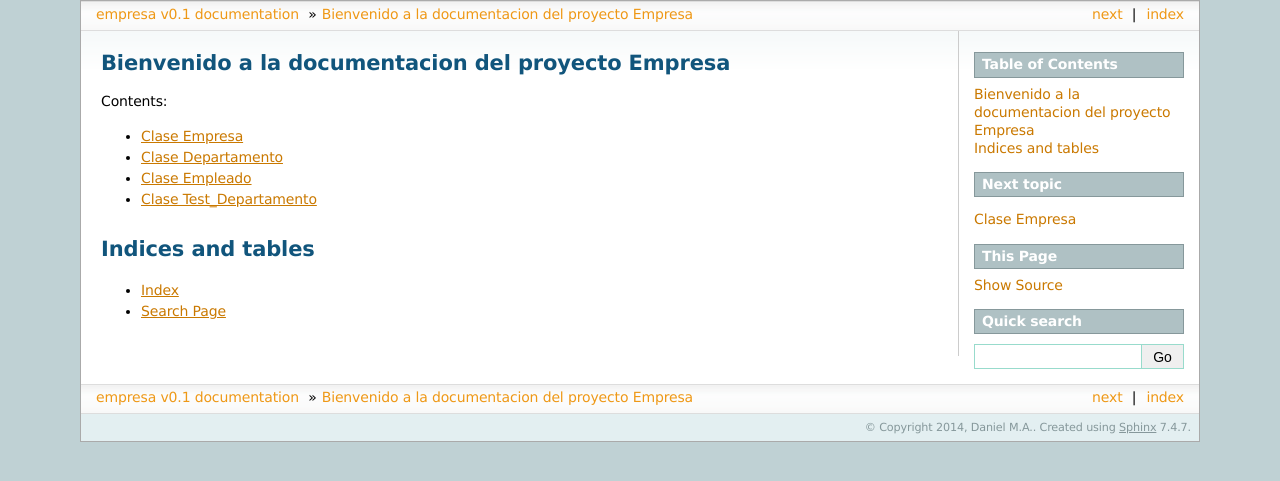
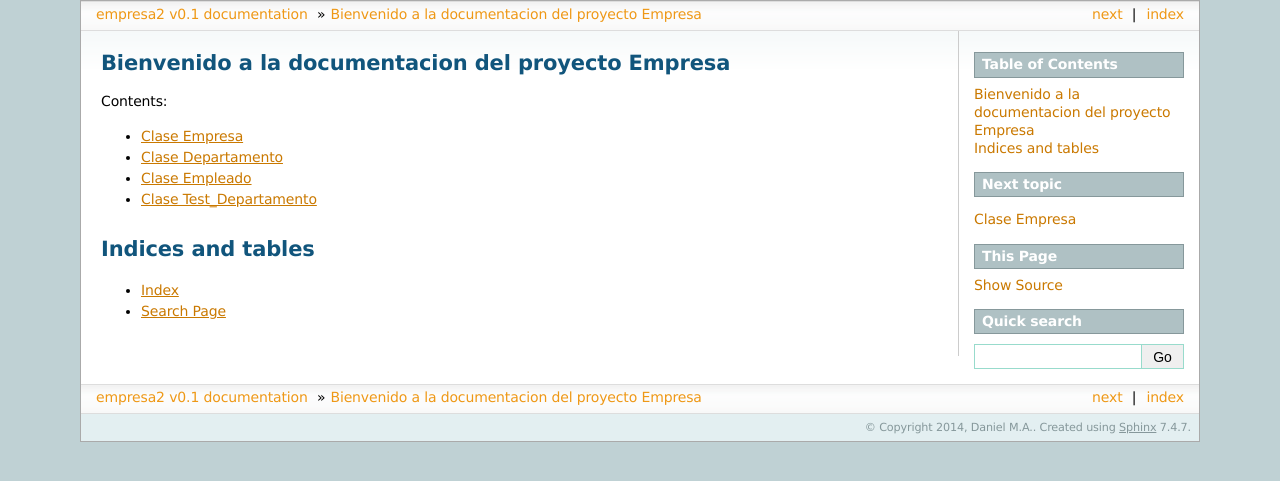
Before and after one commit to DanyAmian/empresa2, a Sphinx documentation site: the page built from doc/source/index.rst, in a window 1280 px wide. Shown: the top 481 px of the page. Built offline with Sphinx 7.4.7, drawn with Linux system fonts in a browser that asks for light colours.

Commit message:
Commit para el problema 1 de la EPD7

```diff
--- a/doc/source/conf.py
+++ b/doc/source/conf.py
@@ -46,7 +46,7 @@ source_suffix = '.rst'
 master_doc = 'index'
 
 # General information about the project.
-project = u'empresa'
+project = u'empresa2'
 copyright = u'2014, Daniel M.A.'
 
 # The version info for the project you're documenting, acts as replacement for
```
